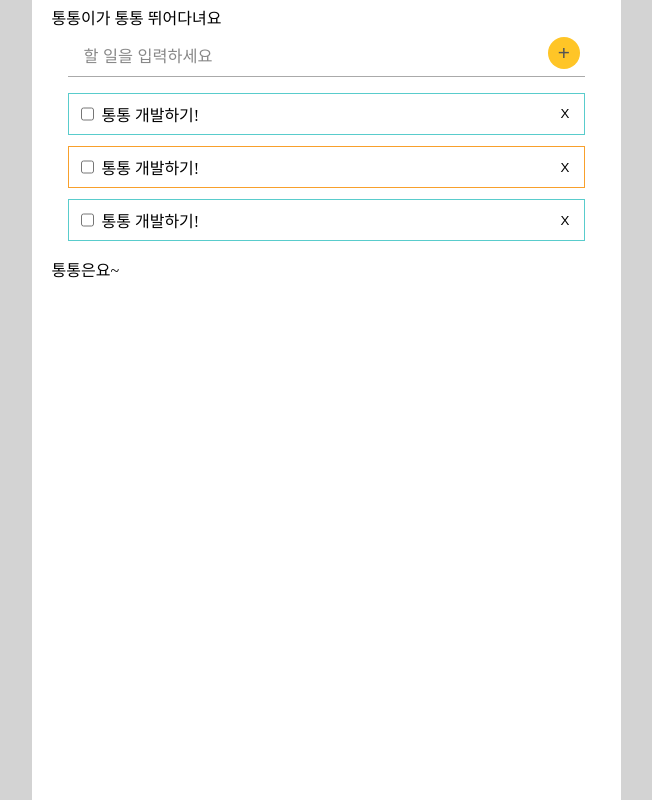
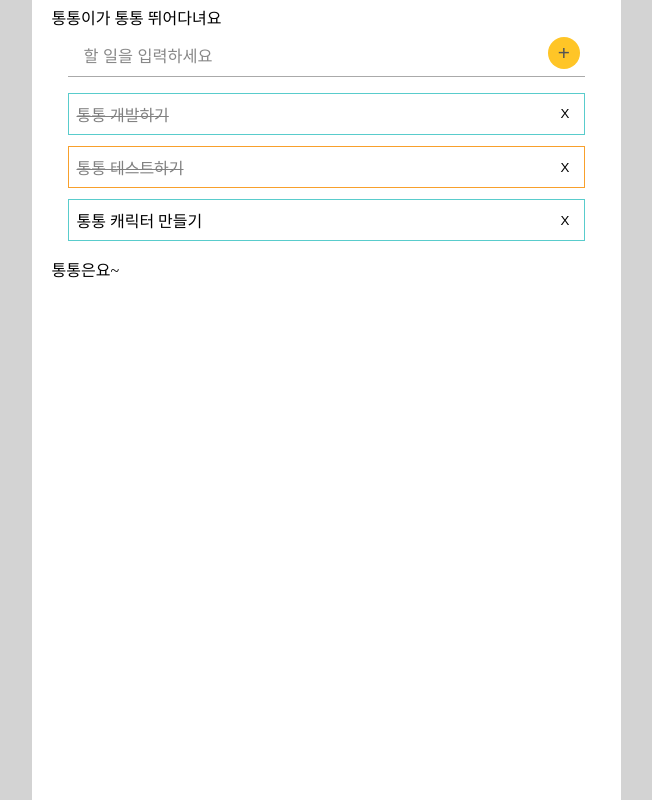
Before and after one commit to tunaep5/tongtong, a React (Create React App) app: page / in a window 1280 px wide. Shown: the whole page, without its empty margins (314-966 px from the left). Built offline with nearby package versions, Linux system fonts and the light colour scheme.

Commit message:
Sample todo data로 TodoListTiem 출력하기 - classnames 설치

```diff
--- a/package.json
+++ b/package.json
@@ -6,6 +6,7 @@
     "@testing-library/jest-dom": "^4.2.4",
     "@testing-library/react": "^9.5.0",
     "@testing-library/user-event": "^7.2.1",
+    "classnames": "^2.2.6",
     "node-sass": "^4.14.1",
     "react": "^16.13.1",
     "react-dom": "^16.13.1",
--- a/src/App.js
+++ b/src/App.js
@@ -2,14 +2,30 @@ import React, { Component } from 'react'
 import Character from './components/Character'
 import Todo from './components/todo/Todo'
 import About from './components/About'
+import TodoInput from './components/todo/TodoInput'
+import TodoList from './components/todo/TodoList'
 import './App.css'
 
 class App extends Component {
+  constructor(props) {
+    super(props)
+    this.state = {
+      todos:[
+        {id: 1, text: '통통 개발하기', checked: true},
+        {id: 2, text: '통통 테스트하기', checked: true},
+        {id: 3, text: '통통 캐릭터 만들기', checked: false}
+      ]
+    }
+  }
+
   render() {
     return (
       <div className="App">
         <Character />
-        <Todo />
+        <Todo>
+          <TodoInput />
+          <TodoList todos={this.state.todos} />
+        </Todo>
         <About />
       </div>
     )
--- a/src/components/todo/Todo.js
+++ b/src/components/todo/Todo.js
@@ -1,13 +1,9 @@
 import React, { Component } from 'react'
-import TodoInput from './TodoInput'
-import TodoList from './TodoList'
-
 class Todo extends Component {
   render() {
     return (
       <div className="Todo">
-        <TodoInput />
-        <TodoList />
+        {this.props.children}
       </div>
     )
   }
--- a/src/components/todo/TodoList.js
+++ b/src/components/todo/TodoList.js
@@ -6,9 +6,9 @@ class TodoList extends Component {
   render() {
     return (
       <ul className="TodoList">
-        <TodoListItem />
-        <TodoListItem />
-        <TodoListItem />
+        {this.props.todos.map(todo => (
+          <TodoListItem todo={todo} key={todo.id} />
+        ))}
       </ul>
     )
   }
--- a/src/components/todo/TodoListItem.js
+++ b/src/components/todo/TodoListItem.js
@@ -1,13 +1,13 @@
 import React, { Component } from 'react'
+import cn from 'classnames'
 import './styles/TodoListItem.scss'
 
 class TodoListItem extends Component {
   render() {
     return (
       <li className="TodoListItem">
-        <div className="todo-item">
-          <input type="checkbox" className="checkbox" />
-          <div className="text">통통 개발하기!</div>
+        <div className={cn('todo-item', {checked: this.props.todo.checked})}>
+          <div className="text">{this.props.todo.text}</div>
         </div>
         <button className="remove">X</button>
       </li>
--- a/src/components/todo/styles/TodoListItem.scss
+++ b/src/components/todo/styles/TodoListItem.scss
@@ -12,12 +12,9 @@
   .todo-item {
     display: flex;
     flex: 1;
-    .checkbox {
-      margin-right: 0.5rem;
-      cursor: pointer;
-    }
     .text {
       flex: 1;
+      cursor: pointer;
     }
     &.checked {
       .text {
```
Also changed, not shown: 1 other file (tests, documents, lock files or other folders).
